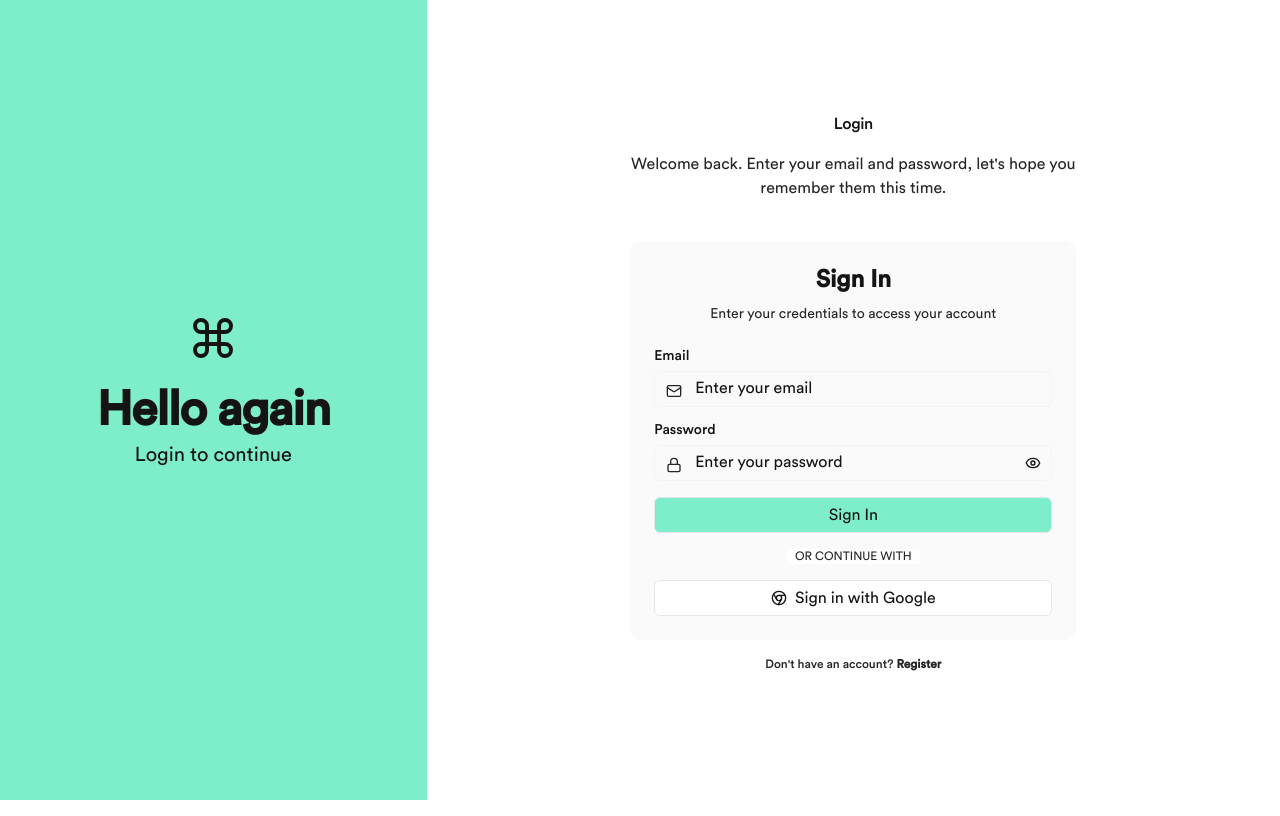
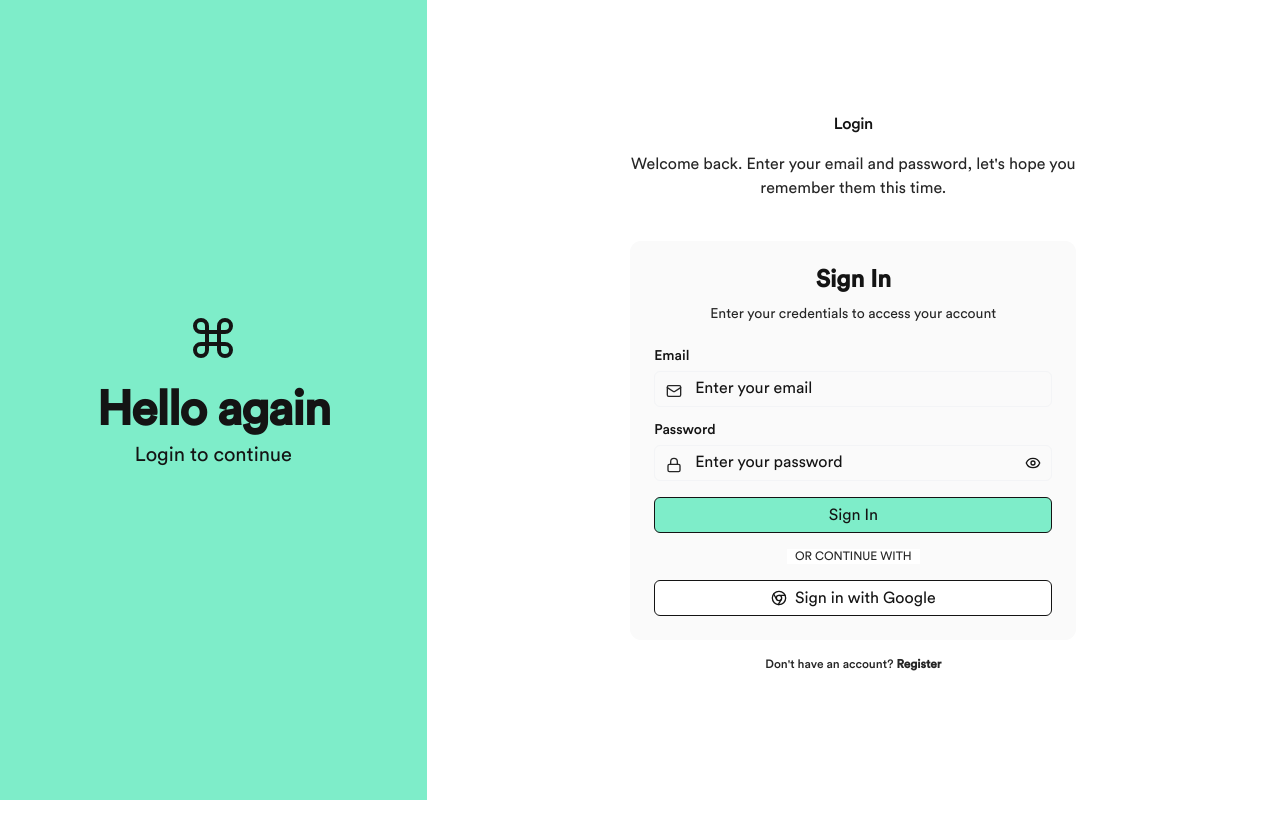
Before and after one commit to rodneymanor/genct, a Next.js app: page /auth/v1/login in a window 1280 px wide. Built offline with nearby package versions, Linux system fonts and the light colour scheme; no server answers.

Commit message:
fix: replace brittle utility classes with cleaner border and styling approach

```diff
--- a/src/app/(main)/dashboard/default/_components/hero-section.tsx
+++ b/src/app/(main)/dashboard/default/_components/hero-section.tsx
@@ -75,7 +75,7 @@ export function HeroSection({ className }: HeroSectionProps) {
       {/* Hero Headline */}
       <div className="mb-8 max-w-3xl text-center">
         <h1 className="mb-4 text-3xl font-black tracking-tight md:text-4xl lg:text-5xl">
-          What will You <span className="text-primary">Script Today</span>?
+          What will You <span className="text-brand font-black">Script Today</span>?
         </h1>
         <p className="text-muted-foreground mb-8 text-lg md:text-xl">
           Describe what you want to create and I&apos;ll help you craft compelling content that resonates with your
@@ -91,7 +91,7 @@ export function HeroSection({ className }: HeroSectionProps) {
             onChange={(e) => setValue(e.target.value)}
             onKeyDown={handleKeyDown}
             placeholder={placeholder}
-            className="focus-visible:ring-primary/50 hover:border-primary/30 min-h-[120px] w-full resize-none border-gray-200 px-6 py-4 pr-24 text-base transition-colors focus-visible:ring-2 md:min-h-[140px] md:text-lg"
+            className="focus-visible:ring-primary/50 hover:border-primary/30 min-h-[120px] w-full resize-none border-border px-6 py-4 pr-24 text-base transition-colors focus-visible:ring-2 md:min-h-[140px] md:text-lg"
             autoFocus
           />
 
@@ -117,8 +117,8 @@ export function HeroSection({ className }: HeroSectionProps) {
               "absolute bottom-4 right-4 h-[38px] w-[38px] rounded-md border transition-all duration-200 ease-out outline-none",
               "focus-visible:ring-[3px] focus-visible:ring-ring/50 focus-visible:ring-offset-1",
               trimmedValue
-                ? "bg-primary hover:bg-primary/90 text-primary-foreground border-gray-200"
-                : "bg-background hover:bg-accent hover:text-accent-foreground text-foreground border-gray-200"
+                ? "bg-primary hover:bg-primary/90 text-primary-foreground border-border"
+                : "bg-background hover:bg-accent hover:text-accent-foreground text-foreground border-border"
             )}
             disabled={!trimmedValue}
           >
--- a/src/app/globals.css
+++ b/src/app/globals.css
@@ -805,3 +805,23 @@ COMMENTED OUT OTHER UTILITIES - UNCOMMENT AS NEEDED
   border-left-width: 1px;
   border-left-color: hsl(var(--sidebar-border));
 }
+
+/* Remove all custom border and color utilities - they're causing conflicts */
+
+/* Sidebar Border - Simple approach */
+[data-side="left"] .sidebar-container {
+  border-right: 1px solid hsl(var(--sidebar-border));
+}
+
+[data-side="right"] .sidebar-container {
+  border-left: 1px solid hsl(var(--sidebar-border));
+}
+
+/* Panel Gradient Utility */
+.panel-gradient {
+  @apply rounded-lg md:rounded-xl p-px bg-gradient-to-b from-border to-border/50 dark:to-border/30 transition-all hover:shadow-md flex items-center justify-center hover:bg-none hover:!bg-border-stronger relative w-full h-full;
+}
+
+.panel-inner {
+  @apply z-10 rounded-[7px] md:rounded-[11px] relative overflow-hidden flex-1 bg-surface-75 w-full h-full;
+}
--- a/src/components/ui/button.tsx
+++ b/src/components/ui/button.tsx
@@ -9,23 +9,23 @@ const buttonVariants = cva(
   {
     variants: {
       variant: {
-        // Supabase Green Brand Button - darker on hover
+        // Supabase Green Brand Button - with proper border
         brand:
-          "border bg-brand-400 dark:bg-brand-500 hover:bg-brand-500 dark:hover:bg-brand-600 text-foreground border-brand-500/75 dark:border-brand/30 hover:border-brand-600 dark:hover:border-brand focus-visible:outline-brand-600 data-[state=open]:bg-brand-400/80 dark:data-[state=open]:bg-brand-500/80 data-[state=open]:outline-brand-600",
+          "bg-brand-400 dark:bg-brand-500 hover:bg-brand-500 dark:hover:bg-brand-600 text-foreground border border-brand-400 dark:border-brand-500 hover:border-brand-500 dark:hover:border-brand-600 focus-visible:outline-brand-600 data-[state=open]:bg-brand-400/80 dark:data-[state=open]:bg-brand-500/80 data-[state=open]:outline-brand-600",
 
-        // White/Transparent Dashed Border Button - darker on hover
+        // White/Transparent Dashed Border Button
         dashed:
           "text-foreground border border-dashed border-strong hover:border-stronger hover:bg-muted/50 dark:hover:bg-muted/30 bg-transparent focus-visible:outline-border-strong data-[state=open]:border-stronger data-[state=open]:outline-border-strong",
 
-        // Standard variants (simplified)
+        // Standard variants with lighter borders
         default:
-          "bg-primary text-primary-foreground border border-gray-300 hover:bg-primary/90 dark:border-gray-600",
+          "bg-primary text-primary-foreground border border-border hover:bg-primary/90 hover:border-border-strong",
         destructive:
-          "bg-destructive text-white border border-gray-300 hover:bg-destructive/90 dark:border-gray-600",
+          "bg-destructive text-white border border-border hover:bg-destructive/90 hover:border-border-strong",
         outline:
-          "border bg-background border-gray-300 hover:bg-accent hover:text-accent-foreground dark:bg-input/30 dark:border-gray-600",
+          "border bg-background border-border hover:bg-accent hover:text-accent-foreground hover:border-border-strong",
         secondary:
-          "bg-secondary text-secondary-foreground border border-gray-300 hover:bg-secondary/80 dark:border-gray-600",
+          "bg-secondary text-secondary-foreground border border-border hover:bg-secondary/80 hover:border-border-strong",
         ghost:
           "border border-transparent hover:bg-accent hover:text-accent-foreground",
         link: "text-primary underline-offset-4 hover:underline border border-transparent",
--- a/src/components/ui/sidebar.tsx
+++ b/src/components/ui/sidebar.tsx
@@ -229,7 +229,7 @@ function Sidebar({
       <div
         data-slot="sidebar-container"
         className={cn(
-          "fixed inset-y-0 z-10 hidden h-svh w-(--sidebar-width) transition-[left,right,width] duration-200 ease-linear md:flex",
+          "sidebar-container fixed inset-y-0 z-10 hidden h-svh w-(--sidebar-width) transition-[left,right,width] duration-200 ease-linear md:flex",
           side === "left"
             ? "left-0 group-data-[collapsible=offcanvas]:left-[calc(var(--sidebar-width)*-1)]"
             : "right-0 group-data-[collapsible=offcanvas]:right-[calc(var(--sidebar-width)*-1)]",
```
